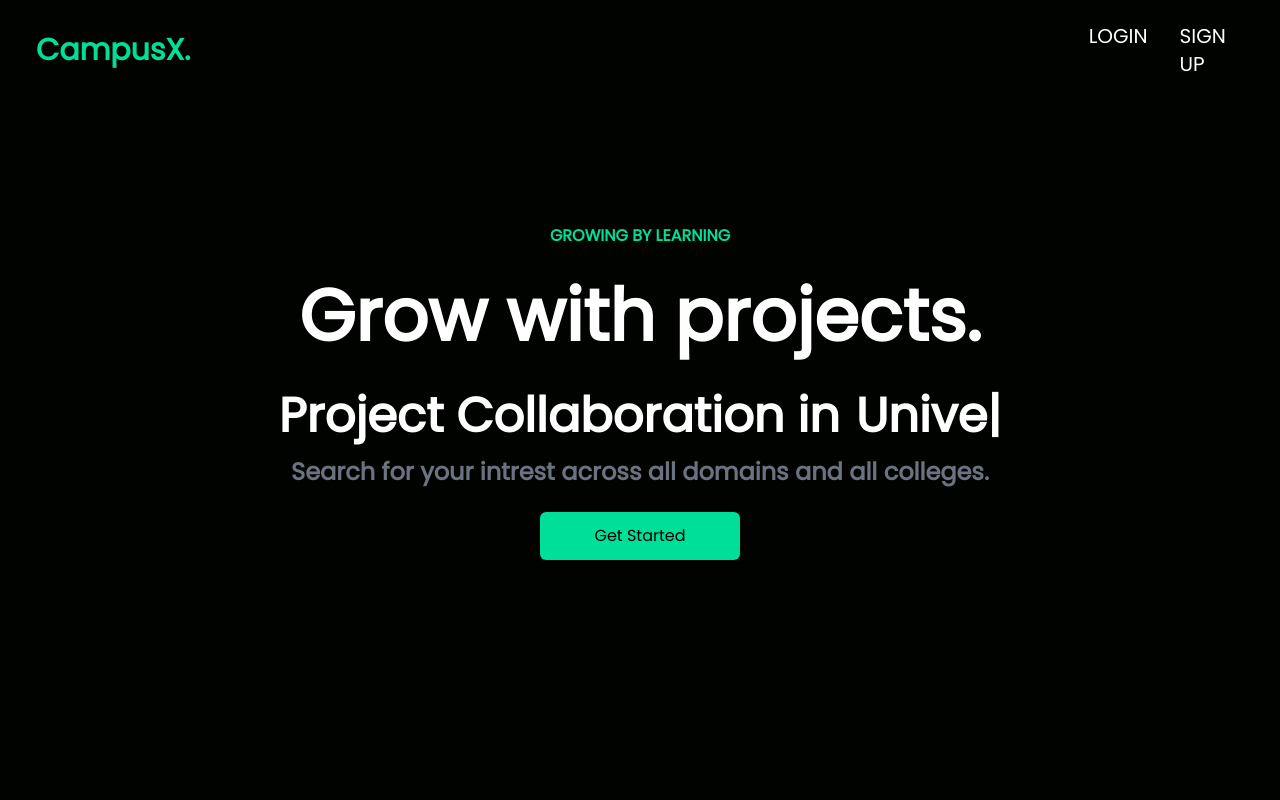
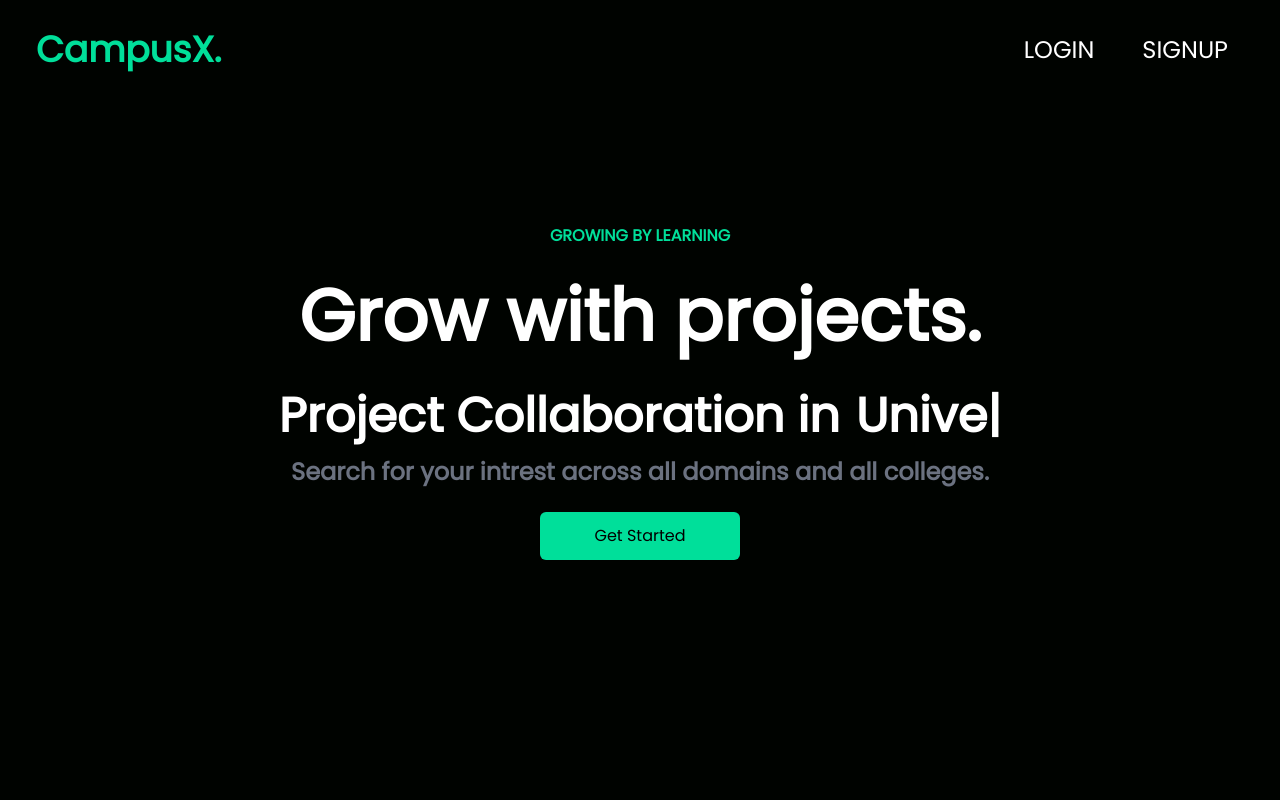
Before and after one commit to Overwatch0812/NASAX, a React (Vite) app in the folder frontend/: page / in a window 1280 px wide. Shown: the top 800 px of the page. Built offline with nearby package versions, Linux system fonts and the light colour scheme.

Commit message:
Merge Changes

```diff
--- a/frontend/src/components/Navbar.jsx
+++ b/frontend/src/components/Navbar.jsx
@@ -12,7 +12,7 @@ const Navbar = () => {
 	const dispatch = useDispatch();
 	const navigate = useNavigate();
 
-  const { user,isUserLoaded } = useSelector((state) => state.auth);
+	const { user, isUserLoaded } = useSelector((state) => state.auth);
 
 	const handleLogout = () => {
 		dispatch(logout());
@@ -22,35 +22,35 @@ const Navbar = () => {
 
 	return (
 		<div className="flex justify-between items-center h-24 max-w-[1240px] mx-auto px-4 pt-1 text-white bg-black1">
-      <h1 className="w-full text-3xl font-bold text-[#00df9a]">
+			<h1 className="w-full text-4xl font-bold text-[#00df9a]">
 				<Link to="/">CampusX.</Link>
 			</h1>
 			<ul className="hidden md:flex uppercase">
 				{user ? (
 					<>
-            <li className="p-4 md:text-xl">
+						<li className="p-4 md:text-2xl">
 							<Link to="/">Home</Link>
 						</li>
-            <li className="p-4 md:text-xl">
+						<li className="p-4 md:text-2xl">
 							<Link to="/feed">About</Link>
 						</li>
-            <li className="p-4 md:text-xl">Contact</li>
-            <li className="p-4 md:text-xl">
+						<li className="p-4 md:text-2xl">Contact</li>
+						<li className="p-4 md:text-2xl">
 							<Link to="/" onClick={handleLogout}>
-                LogOut
+								Logout
 							</Link>
 						</li>
 					</>
 				) : (
-          <>
-            <li className="p-4 md:text-xl">
+					<div className="flex justify-center items-center gap-4">
+						<li className="p-4 md:text-2xl">
 							<Link to="/login">Login</Link>
 						</li>
 
-            <li className="p-4 md:text-xl">
-              <Link to="/signup">Sign Up</Link>
+						<li className="p-4 md:text-2xl">
+							<Link to="/signup">SignUp</Link>
 						</li>
-          </>
+					</div>
 				)}
 			</ul>
 			<div className="block md:hidden">
--- a/frontend/src/components/Search.jsx
+++ b/frontend/src/components/Search.jsx
@@ -1,10 +1,10 @@
 import { LuFolderSearch } from "react-icons/lu";
-
+import Select from "react-select";
 export default function Search() {
 	return (
 		<div className="max-w-[1200px] w-full flex justify-between md:justify-evenly md:gap-[10rem] items-center my-3">
 			<div className="">
-				<h3 className=" my-2 text-2xl font-semibold">Home</h3>
+				<h3 className=" my-2 text-2xl font-semibold">Feed</h3>
 			</div>
 			<div className="bg-cardGrey flex gap-3 px-2 rounded-md md:w-1/3 md:justify-between">
 				<input
```
Lines whose indentation alone changed are shown as unchanged.
